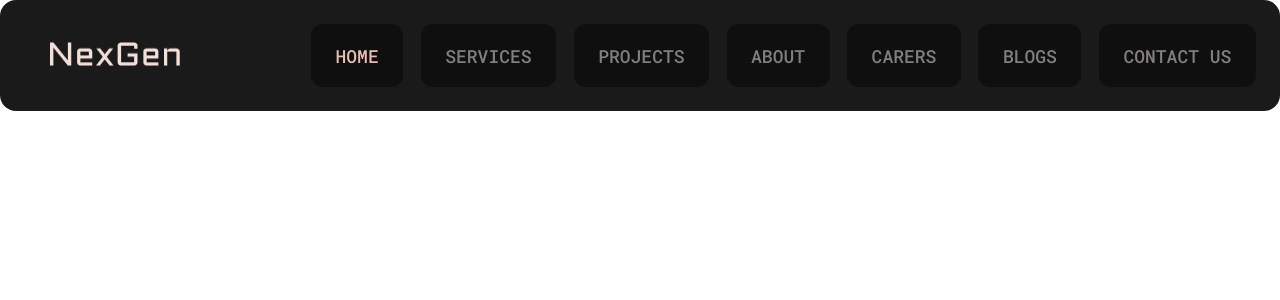
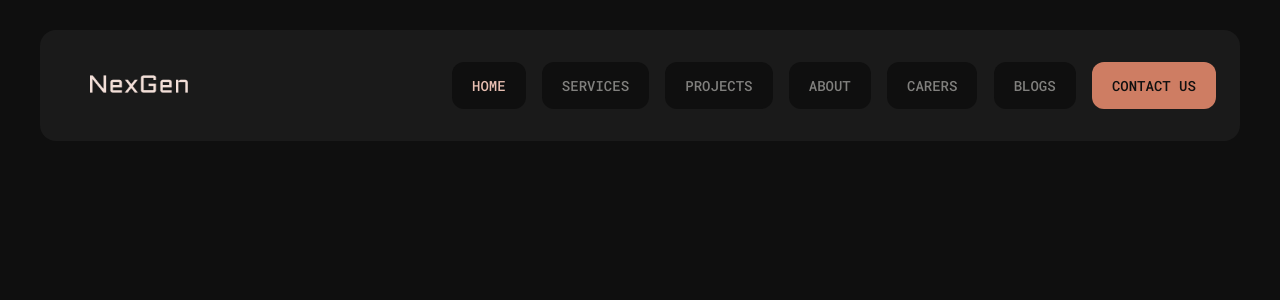
Before and after one commit to Deni244/Agency-Website, a Next.js app: page / in a window 1280 px wide. Shown: the top 300 px of the page. Built offline with nearby package versions, Linux system fonts and the light colour scheme.

Commit message:
updated navigation

```diff
--- a/src/app/globals.css
+++ b/src/app/globals.css
@@ -12,3 +12,27 @@ a {
 ul {
     list-style-type: none;
 }
+.container {
+    width: 100%;
+    min-height: 100vh;
+    background-color: #0F0F0F;
+    padding-left: 50px;
+    padding-top: 30px;
+    padding-right: 50px;
+    box-sizing: border-box;
+}
+
+@media (max-width: 1440px) {
+    .container {
+        padding-left: 40px;
+        padding-top: 30px;
+        padding-right: 40px;
+    }
+}
+
+@media (max-width: 1040px) {
+    .container {
+        padding-left: 16px;
+        padding-right: 16px;
+    }
+}
--- a/src/app/layout.tsx
+++ b/src/app/layout.tsx
@@ -20,8 +20,12 @@ export default function RootLayout({
       <body
       className={`${robotoFlex.variable} ${robotoMono.variable} ${inter.variable}`}
       >
-        <Header />
-        {children}
+        <div className="container">
+          <Header />
+          <main>
+            {children}
+          </main>
+        </div>
       </body>
     </html>
   );
--- a/src/components/header.tsx
+++ b/src/components/header.tsx
@@ -12,7 +12,7 @@ export default function Header() {
         <header>
             <nav className="header-navigation">
                 <Link href='/'>
-                <Image width={130} height={24} src="/Logo.png" alt="Logo" priority />
+                <Image className="nav-logo" width={130} height={24} src="/Logo.png" alt="Logo" priority />
                 </Link>
                 <ul className="nav-list-cnt">
                     <li className="nav-link-item"><Link className={`${pathName === '/' && 'activeLink' } nav-link`} href={'/'}>HOME</Link></li>
@@ -21,8 +21,11 @@ export default function Header() {
                     <li className="nav-link-item"><Link className={`${pathName === '/about' && 'activeLink' } nav-link`} href={'/about'}>ABOUT</Link></li>
                     <li className="nav-link-item"><Link className={`${pathName === '/carers' && 'activeLink' } nav-link`} href={'/carers'}>CARERS</Link></li>
                     <li className="nav-link-item"><Link className={`${pathName === '/blog' && 'activeLink' } nav-link`} href={'/blog'}>BLOGS</Link></li>
-                    <li className="nav-link-item"><Link className='nav-link' href={'/contact'}>CONTACT US</Link></li>
+                    <li className="nav-link-item"><Link className={`${pathName === '/contact' && 'activeLink' } nav-link`} href={'/contact'}>CONTACT US</Link></li>
                 </ul>
+                <button className="menu-button">
+                    <Image className="Menu-button" width={24} height={24} src="/MenuIcon.png" alt="Logo" priority />
+                </button>
             </nav>
         </header>
     )
--- a/src/styles/header.css
+++ b/src/styles/header.css
@@ -22,9 +22,10 @@
     max-width: 945px;
     width: 100%;
 }
-/* .nav-list-cnt:last-child .nav-link {
+.nav-list-cnt .nav-link-item:last-child .nav-link {
     background-color: #CE7D63;
-} */
+    color: #0F0F0F;
+}
 .nav-link {
     font-family: var(--font-roboto-mono);
     font-weight: 500;
@@ -38,3 +39,35 @@
 .activeLink {
     color: #E7BEB1;
 }
+.menu-button {
+    display: none;
+    width: 44px;
+    height: 44px;
+    background-color: #0F0F0F;
+    border-radius: 10px;
+}
+
+@media (max-width: 1440px) {
+    .nav-logo {
+        width: 98px;
+        height: 18px;
+    }
+    .nav-list-cnt {
+        max-width: 764px;
+
+    }
+    .nav-link {
+        padding: 14px 20px;
+        font-size: 14px;
+
+    }
+}
+
+@media (max-width: 980px) {
+    .nav-list-cnt {
+        display: none;
+    }
+    .menu-button {
+        display: block;
+    }
+}
```
Also changed, not shown: public/MenuIcon.png (added).
